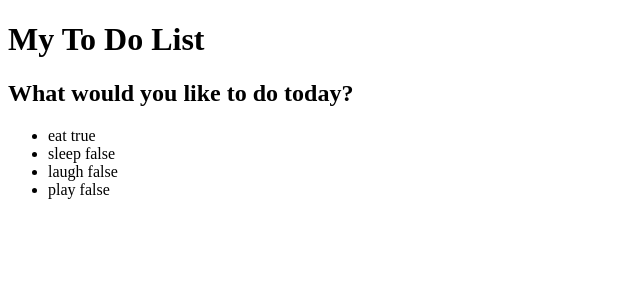
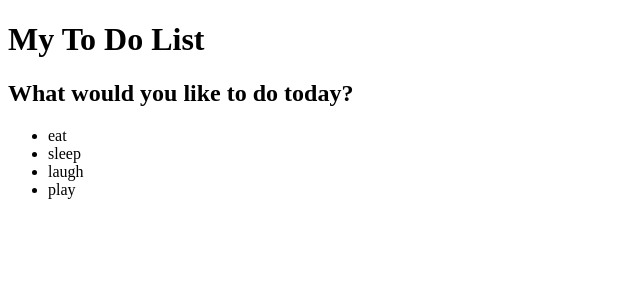
Before and after one commit to tes-balo/todo, an Angular app: page / in a window 1280 px wide. Shown: the top 300 px of the page, without its empty margins (0-640 px from the left). Built offline with nearby package versions, Linux system fonts and the light colour scheme.

Commit message:
Use the `*ngFor` directive to populate HTML with todo items

```diff
--- a/src/app/app.component.html
+++ b/src/app/app.component.html
@@ -4,7 +4,6 @@
   <ul>
     <li *ngFor="let item of items">
       {{ item.description }}
-      {{ item.done }}
     </li>
   </ul>
 </div>
```
